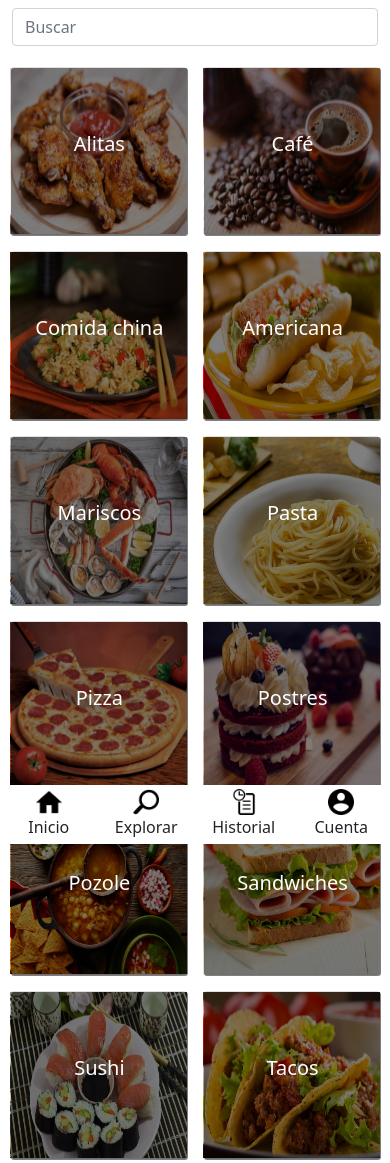
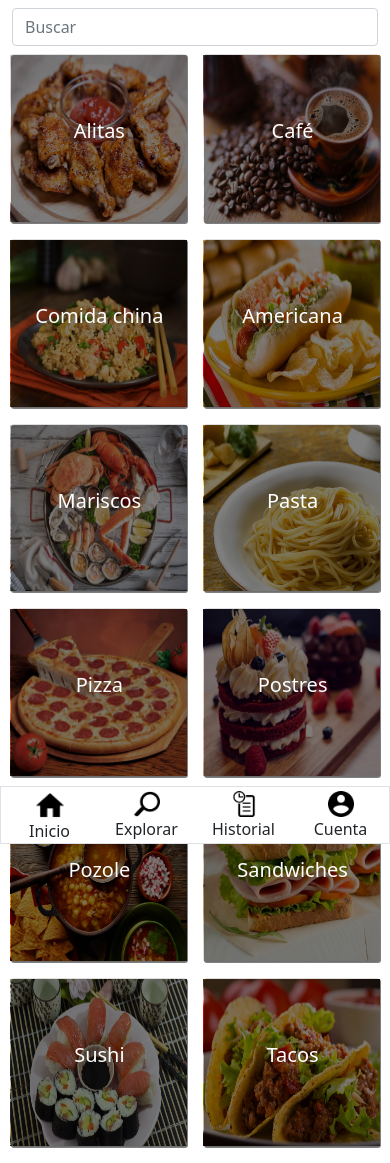
Before and after one commit to AlbertoRoGlez/App-proyecto-escuela, a plain HTML site: page busqueda.html in a window 390 px wide. Drawn offline with nearby package versions, Linux system fonts and the light colour scheme.

Commit message:
Finalizado

```diff
--- a/busqueda.html
+++ b/busqueda.html
@@ -17,99 +17,268 @@
   </head>
   <body>
     <!-- Sticky top -->
-    <div class="container-fluid sticky-top mt-2 mb-2">
-        <div class="row" style="background-color: white; height: 6vh">
-          <div class="col"><input class="form-control col" type="search" placeholder="Buscar" aria-label="Search"></div>
+    <div
+      class="container-fluid sticky-top pt-2 pb-2"
+      style="background-color: white"
+    >
+      <div class="row">
+        <div class="col">
+          <input
+            class="form-control col"
+            type="search"
+            placeholder="Buscar"
+            aria-label="Search"
+          />
+        </div>
       </div>
     </div>
     <!-- /Sticky top -->
     <!-- Categorias -->
     <div class="row justify-content-center me-1 mb-5">
-      <div class="card ms-3 mb-3 align-items-center text-center text-white" style="height: 20vh; width: 21vh;">
-        <img src="./imagenes/busqueda/alitas.jpeg" style="height: 20vh; width: 21vh;">
-        <div class="card-img-overlay" style="background-color: rgba(0, 0, 0, 0.5); height: 20vh; width: 21vh;">
+      <div
+        class="card ms-3 mb-3 align-items-center text-center text-white"
+        style="height: 20vh; width: 21vh"
+      >
+        <img
+          src="./imagenes/busqueda/alitas.jpeg"
+          style="height: 20vh; width: 21vh"
+        />
+        <div
+          class="card-img-overlay"
+          style="
+            background-color: rgba(0, 0, 0, 0.5);
+            height: 20vh;
+            width: 21vh;
+          "
+        >
           <h5 class="card-title mt-5">Alitas</h5>
         </div>
       </div>
-      <div class="card ms-3 mb-3 align-items-center text-center text-white" style="height: 20vh; width: 21vh;">
-        <img src="./imagenes/busqueda/cafe.jpeg" style="height: 20vh; width: 21vh;">
-        <div class="card-img-overlay" style="background-color: rgba(0, 0, 0, 0.5); height: 20vh; width: 21vh;">
+      <div
+        class="card ms-3 mb-3 align-items-center text-center text-white"
+        style="height: 20vh; width: 21vh"
+      >
+        <img
+          src="./imagenes/busqueda/cafe.jpeg"
+          style="height: 20vh; width: 21vh"
+        />
+        <div
+          class="card-img-overlay"
+          style="
+            background-color: rgba(0, 0, 0, 0.5);
+            height: 20vh;
+            width: 21vh;
+          "
+        >
           <h5 class="card-title mt-5">Café</h5>
         </div>
       </div>
-      <div class="card ms-3 mb-3 align-items-center text-center text-white" style="height: 20vh; width: 21vh;">
-        <img src="./imagenes/busqueda/china.jpg" style="height: 20vh; width: 21vh;">
-        <div class="card-img-overlay" style="background-color: rgba(0, 0, 0, 0.5); height: 20vh; width: 21vh;">
+      <div
+        class="card ms-3 mb-3 align-items-center text-center text-white"
+        style="height: 20vh; width: 21vh"
+      >
+        <img
+          src="./imagenes/busqueda/china.jpg"
+          style="height: 20vh; width: 21vh"
+        />
+        <div
+          class="card-img-overlay"
+          style="
+            background-color: rgba(0, 0, 0, 0.5);
+            height: 20vh;
+            width: 21vh;
+          "
+        >
           <h5 class="card-title mt-5">Comida china</h5>
         </div>
       </div>
-      <div class="card ms-3 mb-3 align-items-center text-center text-white" style="height: 20vh; width: 21vh;">
-        <img src="./imagenes/busqueda/hotdog.jpg" style="height: 20vh; width: 21vh;">
-        <div class="card-img-overlay" style="background-color: rgba(0, 0, 0, 0.5); height: 20vh; width: 21vh;">
+      <div
+        class="card ms-3 mb-3 align-items-center text-center text-white"
+        style="height: 20vh; width: 21vh"
+      >
+        <img
+          src="./imagenes/busqueda/hotdog.jpg"
+          style="height: 20vh; width: 21vh"
+        />
+        <div
+          class="card-img-overlay"
+          style="
+            background-color: rgba(0, 0, 0, 0.5);
+            height: 20vh;
+            width: 21vh;
+          "
+        >
           <h5 class="card-title mt-5">Americana</h5>
         </div>
       </div>
-      <div class="card ms-3 mb-3 align-items-center text-center text-white" style="height: 20vh; width: 21vh;">
-        <img src="./imagenes/busqueda/mariscos.jpg" style="height: 20vh; width: 21vh;">
-        <div class="card-img-overlay" style="background-color: rgba(0, 0, 0, 0.5); height: 20vh; width: 21vh;">
+      <div
+        class="card ms-3 mb-3 align-items-center text-center text-white"
+        style="height: 20vh; width: 21vh"
+      >
+        <img
+          src="./imagenes/busqueda/mariscos.jpg"
+          style="height: 20vh; width: 21vh"
+        />
+        <div
+          class="card-img-overlay"
+          style="
+            background-color: rgba(0, 0, 0, 0.5);
+            height: 20vh;
+            width: 21vh;
+          "
+        >
           <h5 class="card-title mt-5">Mariscos</h5>
         </div>
       </div>
-      <div class="card ms-3 mb-3 align-items-center text-center text-white" style="height: 20vh; width: 21vh;">
-        <img src="./imagenes/busqueda/pasta.jpg" style="height: 20vh; width: 21vh;">
-        <div class="card-img-overlay" style="background-color: rgba(0, 0, 0, 0.5); height: 20vh; width: 21vh;">
+      <div
+        class="card ms-3 mb-3 align-items-center text-center text-white"
+        style="height: 20vh; width: 21vh"
+      >
+        <img
+          src="./imagenes/busqueda/pasta.jpg"
+          style="height: 20vh; width: 21vh"
+        />
+        <div
+          class="card-img-overlay"
+          style="
+            background-color: rgba(0, 0, 0, 0.5);
+            height: 20vh;
+            width: 21vh;
+          "
+        >
           <h5 class="card-title mt-5">Pasta</h5>
         </div>
       </div>
-      <div class="card ms-3 mb-3 align-items-center text-center text-white" style="height: 20vh; width: 21vh;">
-        <img src="./imagenes/busqueda/pizza.jpg" style="height: 20vh; width: 21vh;">
-        <div class="card-img-overlay" style="background-color: rgba(0, 0, 0, 0.5); height: 20vh; width: 21vh;">
+      <div
+        class="card ms-3 mb-3 align-items-center text-center text-white"
+        style="height: 20vh; width: 21vh"
+      >
+        <img
+          src="./imagenes/busqueda/pizza.jpg"
+          style="height: 20vh; width: 21vh"
+        />
+        <div
+          class="card-img-overlay"
+          style="
+            background-color: rgba(0, 0, 0, 0.5);
+            height: 20vh;
+            width: 21vh;
+          "
+        >
           <h5 class="card-title mt-5">Pizza</h5>
         </div>
       </div>
-      <div class="card ms-3 mb-3 align-items-center text-center text-white" style="height: 20vh; width: 21vh;">
-        <img src="./imagenes/busqueda/postres.jpg" style="height: 20vh; width: 21vh;">
-        <div class="card-img-overlay" style="background-color: rgba(0, 0, 0, 0.5); height: 20vh; width: 21vh;">
+      <div
+        class="card ms-3 mb-3 align-items-center text-center text-white"
+        style="height: 20vh; width: 21vh"
+      >
+        <img
+          src="./imagenes/busqueda/postres.jpg"
+          style="height: 20vh; width: 21vh"
+        />
+        <div
+          class="card-img-overlay"
+          style="
+            background-color: rgba(0, 0, 0, 0.5);
+            height: 20vh;
+            width: 21vh;
+          "
+        >
           <h5 class="card-title mt-5">Postres</h5>
         </div>
       </div>
-      <div class="card ms-3 mb-3 align-items-center text-center text-white" style="height: 20vh; width: 21vh;">
-        <img src="./imagenes/busqueda/pozole.jpg" style="height: 20vh; width: 21vh;">
-        <div class="card-img-overlay" style="background-color: rgba(0, 0, 0, 0.5); height: 20vh; width: 21vh;">
+      <div
+        class="card ms-3 mb-3 align-items-center text-center text-white"
+        style="height: 20vh; width: 21vh"
+      >
+        <img
+          src="./imagenes/busqueda/pozole.jpg"
+          style="height: 20vh; width: 21vh"
+        />
+        <div
+          class="card-img-overlay"
+          style="
+            background-color: rgba(0, 0, 0, 0.5);
+            height: 20vh;
+            width: 21vh;
+          "
+        >
           <h5 class="card-title mt-5">Pozole</h5>
         </div>
       </div>
-      <div class="card ms-3 mb-3 align-items-center text-center text-white" style="height: 20vh; width: 21vh;">
-        <img src="./imagenes/busqueda/sandwich.jpg" style="height: 20vh; width: 21vh;">
-        <div class="card-img-overlay" style="background-color: rgba(0, 0, 0, 0.5); height: 20vh; width: 21vh;">
+      <div
+        class="card ms-3 mb-3 align-items-center text-center text-white"
+        style="height: 20vh; width: 21vh"
+      >
+        <img
+          src="./imagenes/busqueda/sandwich.jpg"
+          style="height: 20vh; width: 21vh"
+        />
+        <div
+          class="card-img-overlay"
+          style="
+            background-color: rgba(0, 0, 0, 0.5);
+            height: 20vh;
+            width: 21vh;
+          "
+        >
           <h5 class="card-title mt-5">Sandwiches</h5>
         </div>
       </div>
-      <div class="card ms-3 mb-3 align-items-center text-center text-white" style="height: 20vh; width: 21vh;">
-        <img src="./imagenes/busqueda/sushi.jpg" style="height: 20vh; width: 21vh;">
-        <div class="card-img-overlay" style="background-color: rgba(0, 0, 0, 0.5); height: 20vh; width: 21vh;">
+      <div
+        class="card ms-3 mb-3 align-items-center text-center text-white"
+        style="height: 20vh; width: 21vh"
+      >
+        <img
+          src="./imagenes/busqueda/sushi.jpg"
+          style="height: 20vh; width: 21vh"
+        />
+        <div
+          class="card-img-overlay"
+          style="
+            background-color: rgba(0, 0, 0, 0.5);
+            height: 20vh;
+            width: 21vh;
+          "
+        >
           <h5 class="card-title mt-5">Sushi</h5>
         </div>
       </div>
-      <div class="card ms-3 mb-3 align-items-center text-center text-white" style="height: 20vh; width: 21vh;">
-        <img src="./imagenes/busqueda/tacos.jpg" style="height: 20vh; width: 21vh;">
-        <div class="card-img-overlay" style="background-color: rgba(0, 0, 0, 0.5); height: 20vh; width: 21vh;">
+      <div
+        class="card ms-3 mb-3 align-items-center text-center text-white"
+        style="height: 20vh; width: 21vh"
+      >
+        <img
+          src="./imagenes/busqueda/tacos.jpg"
+          style="height: 20vh; width: 21vh"
+        />
+        <div
+          class="card-img-overlay"
+          style="
+            background-color: rgba(0, 0, 0, 0.5);
+            height: 20vh;
+            width: 21vh;
+          "
+        >
           <h5 class="card-title mt-5">Tacos</h5>
         </div>
       </div>
     </div>
     <!-- /Categorias -->
     <!-- Fixed footer -->
-    <div class="container-fluid fixed-bottom">
-        <div class="row" style="background-color: white; height: 7vh">
+    <div
+      class="container-fluid fixed-bottom border"
+      style="background-color: white"
+    >
+      <div class="row">
         <div class="col-3 text-center">
           <a href="./index.html" style="text-decoration: none">
             <img
               class="img-fluid pt-1"
-                style="height: 30px"
+              style="height: 32px"
               src="./imagenes/Inicio.png"
             />
-              <p class="text-dark">Inicio</p>
+            <span class="text-dark">Inicio</span>
           </a>
         </div>
         <div class="col-3 text-center">
@@ -118,7 +287,7 @@
             style="height: 30px"
             src="./imagenes/Buscar.png"
           />
-              <p class="text-dark">Explorar</p>
+          <span class="text-dark">Explorar</span>
         </div>
         <div class="col-3 text-center">
           <a href="./historial.html" style="text-decoration: none">
@@ -127,7 +296,7 @@
               style="height: 30px"
               src="./imagenes/Historial.png"
             />
-            <p class="text-dark">Historial</p>
+            <span class="text-dark">Historial</span>
           </a>
         </div>
         <div class="col-3 text-center">
@@ -137,9 +306,9 @@
               style="height: 30px"
               src="./imagenes/Usuario.png"
             />
-            <p class="text-dark">Cuenta</p>
+            <span class="text-dark">Cuenta</span>
+          </a>
         </div>
-              </a>
       </div>
     </div>
     <!-- /Fixed footer -->
```
Also changed, not shown: cuenta.html (+111 -14 lines), historial.html (+126 -48 lines), index.html (+30 -82 lines). Lines whose indentation alone changed are shown as unchanged.
